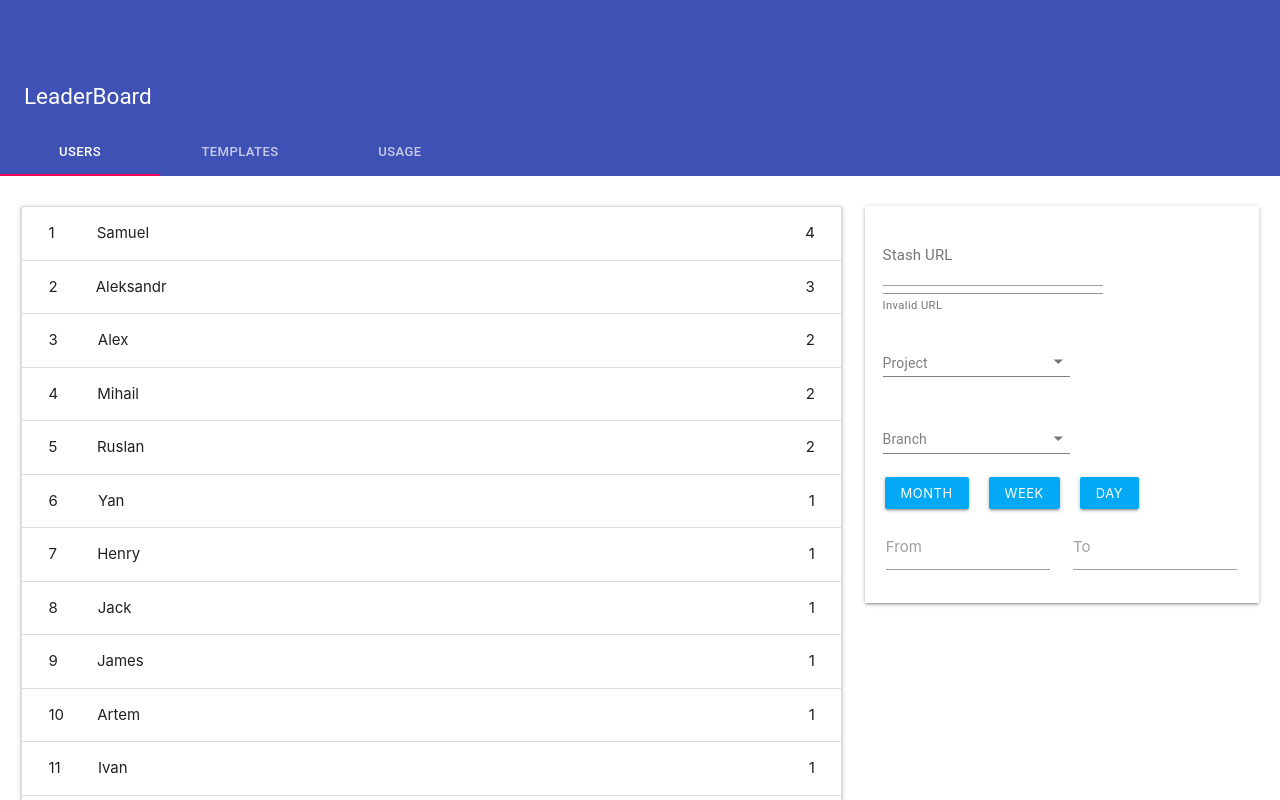
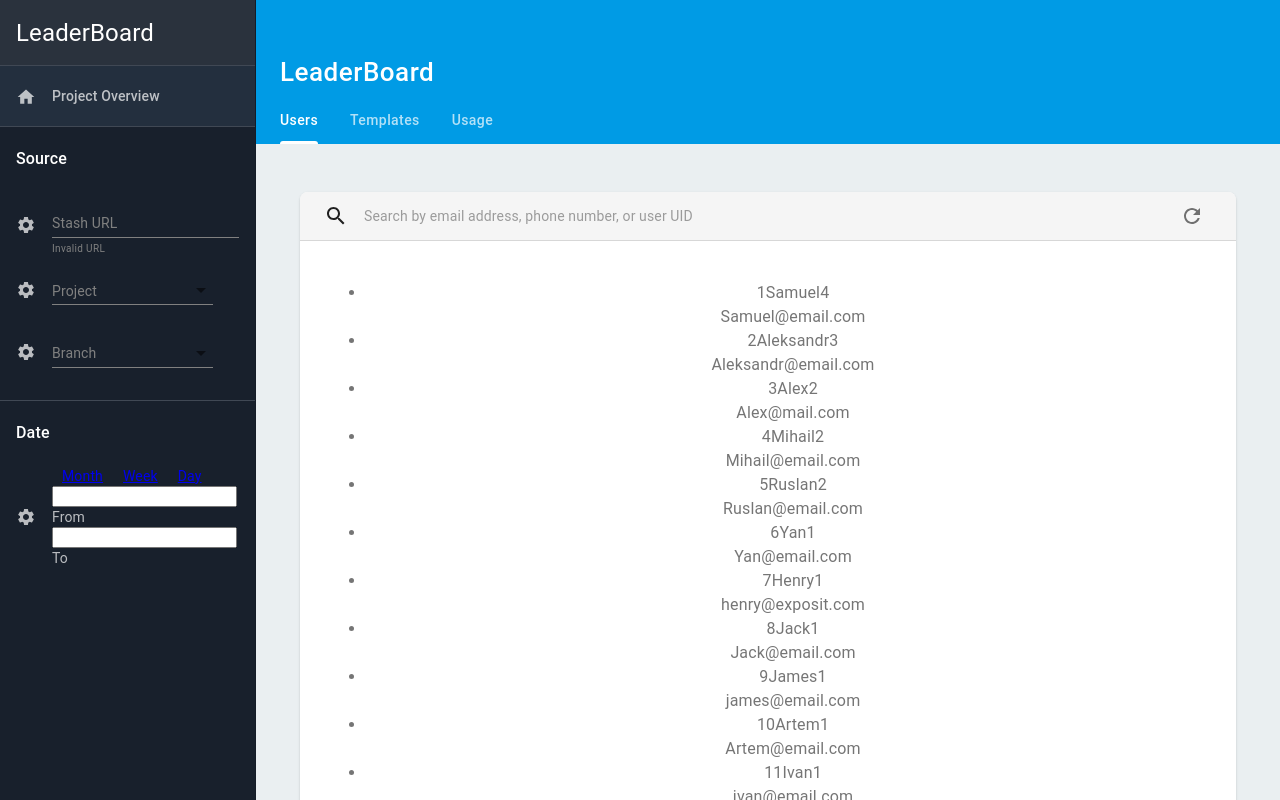
Before and after one commit to rus4j/leaderboard, a React (Create React App) app: page / in a window 1280 px wide. Shown: the top 800 px of the page. Built offline with nearby package versions, Linux system fonts and the light colour scheme.

Commit message:
use paperBase material ui theme

```diff
--- a/src/App.js
+++ b/src/App.js
@@ -1,10 +1,17 @@
 import React from "react";
-import Context from "./context";
+import {
+  createMuiTheme,
+  ThemeProvider,
+  withStyles,
+} from "@material-ui/core/styles";
+import CssBaseline from "@material-ui/core/CssBaseline";
+import Hidden from "@material-ui/core/Hidden";
+
 import Board from "./Board/Board";
 import Settings from "./Settings/Settings";
 import Header from "./Header/Header";
-import "materialize-css/dist/css/materialize.min.css";
-import M from "materialize-css";
+import Content from "./Content/Content";
+import Navigator from "./Navigator/Navigator";
 import data from "./sampleData/stashExample.json";
 
 function removeDuplicates(myArr, prop) {
@@ -13,7 +20,146 @@ function removeDuplicates(myArr, prop) {
   });
 }
 
-function App() {
+let theme = createMuiTheme({
+  palette: {
+    primary: {
+      light: "#63ccff",
+      main: "#009be5",
+      dark: "#006db3",
+    },
+  },
+  typography: {
+    h5: {
+      fontWeight: 500,
+      fontSize: 26,
+      letterSpacing: 0.5,
+    },
+  },
+  shape: {
+    borderRadius: 8,
+  },
+  props: {
+    MuiTab: {
+      disableRipple: true,
+    },
+  },
+  mixins: {
+    toolbar: {
+      minHeight: 48,
+    },
+  },
+});
+
+theme = {
+  ...theme,
+  overrides: {
+    MuiDrawer: {
+      paper: {
+        backgroundColor: "#18202c",
+      },
+    },
+    MuiButton: {
+      label: {
+        textTransform: "none",
+      },
+      contained: {
+        boxShadow: "none",
+        "&:active": {
+          boxShadow: "none",
+        },
+      },
+    },
+    MuiTabs: {
+      root: {
+        marginLeft: theme.spacing(1),
+      },
+      indicator: {
+        height: 3,
+        borderTopLeftRadius: 3,
+        borderTopRightRadius: 3,
+        backgroundColor: theme.palette.common.white,
+      },
+    },
+    MuiTab: {
+      root: {
+        textTransform: "none",
+        margin: "0 16px",
+        minWidth: 0,
+        padding: 0,
+        [theme.breakpoints.up("md")]: {
+          padding: 0,
+          minWidth: 0,
+        },
+      },
+    },
+    MuiIconButton: {
+      root: {
+        padding: theme.spacing(1),
+      },
+    },
+    MuiTooltip: {
+      tooltip: {
+        borderRadius: 4,
+      },
+    },
+    MuiDivider: {
+      root: {
+        backgroundColor: "#404854",
+      },
+    },
+    MuiListItemText: {
+      primary: {
+        fontWeight: theme.typography.fontWeightMedium,
+      },
+    },
+    MuiListItemIcon: {
+      root: {
+        color: "inherit",
+        marginRight: 0,
+        "& svg": {
+          fontSize: 20,
+        },
+      },
+    },
+    MuiAvatar: {
+      root: {
+        width: 32,
+        height: 32,
+      },
+    },
+  },
+};
+
+const drawerWidth = 256;
+
+const styles = {
+  root: {
+    display: "flex",
+    minHeight: "100vh",
+  },
+  drawer: {
+    [theme.breakpoints.up("sm")]: {
+      width: drawerWidth,
+      flexShrink: 0,
+    },
+  },
+  app: {
+    flex: 1,
+    display: "flex",
+    flexDirection: "column",
+  },
+  main: {
+    flex: 1,
+    padding: theme.spacing(6, 4),
+    background: "#eaeff1",
+  },
+  footer: {
+    padding: theme.spacing(2),
+    background: "#eaeff1",
+  },
+};
+
+function App(props) {
   let newData = data.values.map((value) => {
     const result = {};
 
@@ -26,32 +172,49 @@ function App() {
   });
   newData = removeDuplicates(newData, "name");
 
-  document.addEventListener("DOMContentLoaded", function () {
-    var collapseElems = document.querySelectorAll(".collapsible");
-    M.Collapsible.init(collapseElems, { accordion: false });
+  const { classes } = props;
+  const [mobileOpen, setMobileOpen] = React.useState(false);
 
-    var selectElems = document.querySelectorAll("select");
-    M.FormSelect.init(selectElems);
-
-    var dateElems = document.querySelectorAll(".datepicker");
-    M.Datepicker.init(dateElems);
-  });
+  const handleDrawerToggle = () => {
+    setMobileOpen(!mobileOpen);
+  };
 
   return (
-    <Context.Provider value={{}}>
-      <div className="row">
+    <ThemeProvider theme={theme}>
+      <div className={classes.root}>
+        <CssBaseline />
+        <nav className={classes.drawer}>
+          <Hidden smUp implementation="js">
+            <Navigator></Navigator>
+          </Hidden>
+          <Hidden xsDown implementation="css">
+            <Navigator PaperProps={{ style: { width: drawerWidth } }} />
+          </Hidden>
+        </nav>
+        <div className={classes.app}>
+          <Header onDrawerToggle={handleDrawerToggle} />
+          <main className={classes.main}>
+            <Content />
+          </main>
+          <footer className={classes.footer}>{/* <Copyright /> */}</footer>
+        </div>
+
+        {/* <div className="row">
           <Header />
         </div>
         <div className="row">
           <div className="col m8 s12">
-          <Board records={newData.sort((r1, r2) => r2.prCount - r1.prCount)} />
+            <Board
+              records={newData.sort((r1, r2) => r2.prCount - r1.prCount)}
+            />
           </div>
           <div className="col m4 s12">
             <Settings />
           </div>
+        </div> */}
       </div>
-    </Context.Provider>
+    </ThemeProvider>
   );
 }
 
-export default App;
+export default withStyles(styles)(App);
--- /dev/null
+++ b/src/Content/Content.js
@@ -0,0 +1,108 @@
+import React from "react";
+import PropTypes from "prop-types";
+import AppBar from "@material-ui/core/AppBar";
+import Toolbar from "@material-ui/core/Toolbar";
+import Typography from "@material-ui/core/Typography";
+import Paper from "@material-ui/core/Paper";
+import Grid from "@material-ui/core/Grid";
+import TextField from "@material-ui/core/TextField";
+import Tooltip from "@material-ui/core/Tooltip";
+import IconButton from "@material-ui/core/IconButton";
+import { withStyles } from "@material-ui/core/styles";
+import SearchIcon from "@material-ui/icons/Search";
+import RefreshIcon from "@material-ui/icons/Refresh";
+
+import Board from "../Board/Board";
+import data from "../sampleData/stashExample.json";
+
+const styles = (theme) => ({
+  paper: {
+    maxWidth: 936,
+    margin: "auto",
+    overflow: "hidden",
+  },
+  searchBar: {
+    borderBottom: "1px solid rgba(0, 0, 0, 0.12)",
+  },
+  searchInput: {
+    fontSize: theme.typography.fontSize,
+  },
+  block: {
+    display: "block",
+  },
+  addUser: {
+    marginRight: theme.spacing(1),
+  },
+  contentWrapper: {
+    margin: "40px 16px",
+  },
+});
+
+function removeDuplicates(myArr, prop) {
+  return myArr.filter((obj, pos, arr) => {
+    return arr.map((mapObj) => mapObj[prop]).indexOf(obj[prop]) === pos;
+  });
+}
+
+function Content(props) {
+  const { classes } = props;
+
+  let newData = data.values.map((value) => {
+    const result = {};
+
+    result.name = value.author.user.name;
+    result.email = value.author.user.emailAddress;
+    result.prCount = data.values.filter(
+      (v) => v.author.user.name === result.name
+    ).length;
+    return result;
+  });
+  newData = removeDuplicates(newData, "name");
+
+  return (
+    <Paper className={classes.paper}>
+      <AppBar
+        className={classes.searchBar}
+        position="static"
+        color="default"
+        elevation={0}
+      >
+        <Toolbar>
+          <Grid container spacing={2} alignItems="center">
+            <Grid item>
+              <SearchIcon className={classes.block} color="inherit" />
+            </Grid>
+            <Grid item xs>
+              <TextField
+                fullWidth
+                placeholder="Search by email address, phone number, or user UID"
+                InputProps={{
+                  disableUnderline: true,
+                  className: classes.searchInput,
+                }}
+              />
+            </Grid>
+            <Grid item>
+              <Tooltip title="Reload">
+                <IconButton>
+                  <RefreshIcon className={classes.block} color="inherit" />
+                </IconButton>
+              </Tooltip>
+            </Grid>
+          </Grid>
+        </Toolbar>
+      </AppBar>
+      <div className={classes.contentWrapper}>
+        <Typography color="textSecondary" align="center">
+          <Board records={newData.sort((r1, r2) => r2.prCount - r1.prCount)} />
+        </Typography>
+      </div>
+    </Paper>
+  );
+}
+
+Content.propTypes = {
+  classes: PropTypes.object.isRequired,
+};
+
+export default withStyles(styles)(Content);
```
Lines whose indentation alone changed are shown as unchanged.
